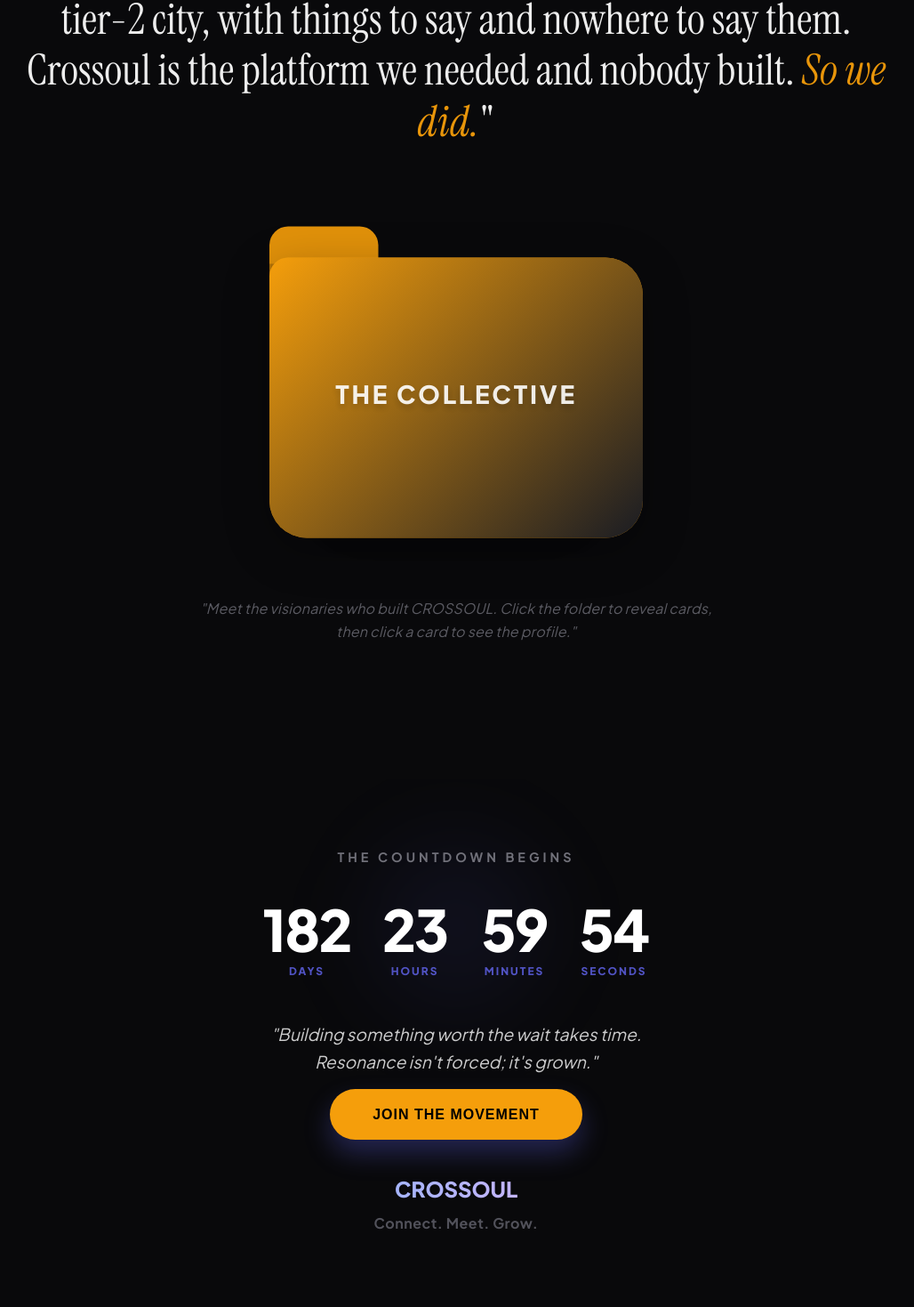
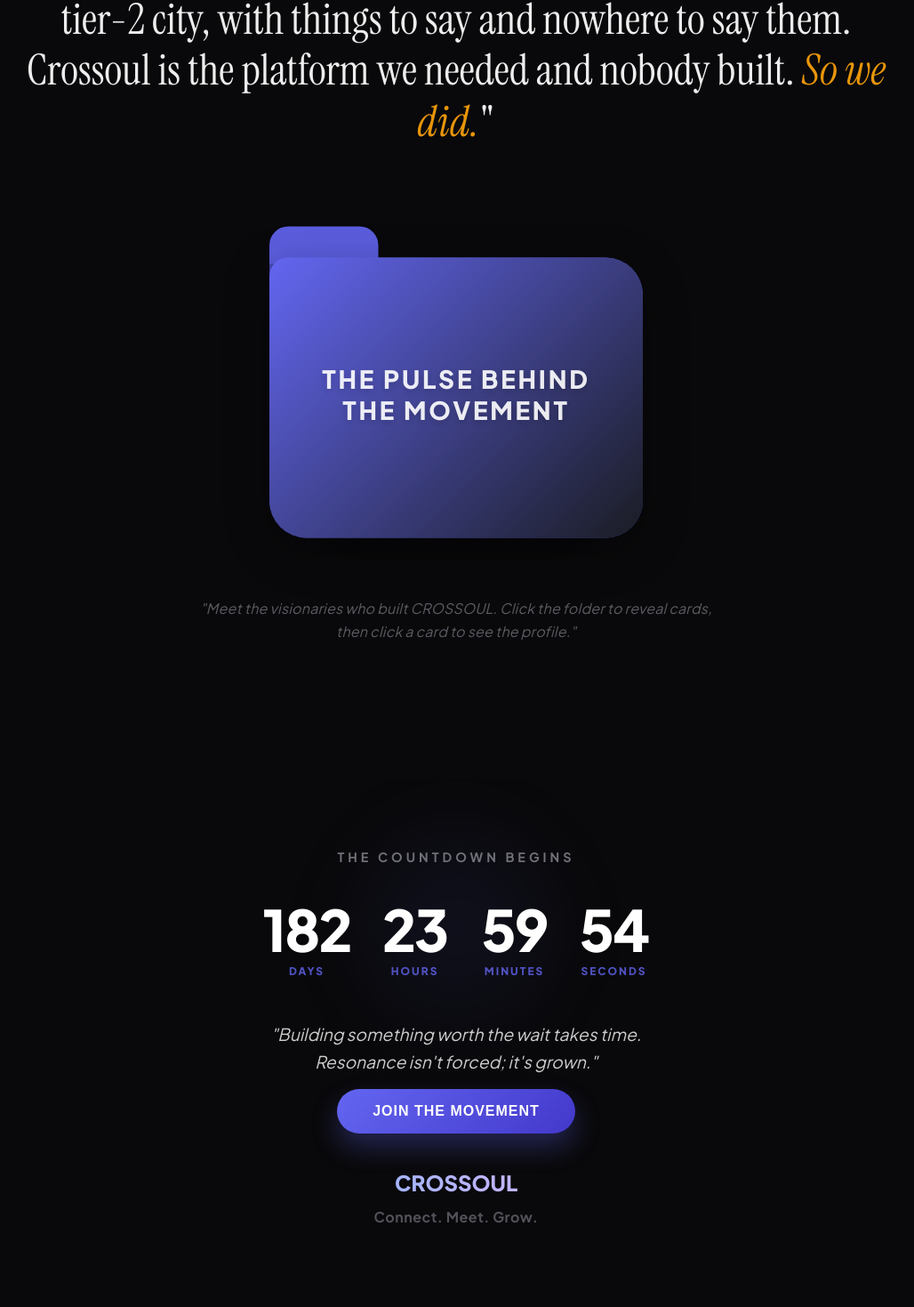
Before and after one commit to adfake203-sys/crossoul, a React (Vite) app: page / in a window 1280 px wide. Shown: the part 2258-3727 px from the top of the page at 89% size, without its empty margins (127-1155 px from the left). Built offline with nearby package versions, Linux system fonts and the light colour scheme; no server answers.

Commit message:
fix: revert folder branding, hide redundant Side B sections, and isolate outcome scroll protection

```diff
--- a/src/components/landing/FoundersSection.tsx
+++ b/src/components/landing/FoundersSection.tsx
@@ -117,9 +117,9 @@
           }}>
             <Folder
               size={isMobile ? 2.2 : 3.5}
-              color="#f59e0b"
+              color="#6366f1"
               items={founderItems}
-              title="THE COLLECTIVE"
+              title="The Pulse Behind the Movement"
               onCardClick={handleCardClick}
               className="founders-folder"
             />
--- a/src/components/landing/ModernFooter.tsx
+++ b/src/components/landing/ModernFooter.tsx
@@ -3,10 +3,11 @@
 import ScrollFloat from '../animations/ScrollFloat';
 import { HapticManager } from '../../lib/HapticManager';
 
-export default function ModernFooter({ onJoin }: { onJoin?: () => void }) {
+export default function ModernFooter({ onJoin, mode }: { onJoin?: () => void, mode?: 'side-a' | 'side-b' }) {
   return (
     <footer className="modern-footer">
       <div style={{ marginBottom: '2.5rem', display: 'flex', flexDirection: 'column', alignItems: 'center', width: '100%' }}>
+        {mode === 'side-a' && (
           <motion.button
             whileHover={{ scale: 1.05 }}
             whileTap={{ scale: 0.95 }}
@@ -15,10 +16,10 @@
               if (onJoin) onJoin();
             }}
             style={{
-            background: 'var(--accent-side-b)',
-            color: '#000',
+              background: 'linear-gradient(135deg, #6366f1 0%, #4338ca 100%)',
+              color: '#fff',
               border: 'none',
-            padding: '1.2rem 3rem',
+              padding: '1rem 2.5rem',
               borderRadius: '100px',
               fontSize: '1rem',
               fontWeight: 900,
@@ -30,6 +31,7 @@
           >
             JOIN THE MOVEMENT
           </motion.button>
+        )}
         <ScrollFloat className="footer-brand" text="CROSSOUL" />
         <p style={{ color: '#52525b', fontSize: '1rem', fontWeight: 600, marginTop: '0.8rem', letterSpacing: '0.5px' }}>Connect. Meet. Grow.</p>
       </div>
--- a/src/components/landing/OutcomePerspective.tsx
+++ b/src/components/landing/OutcomePerspective.tsx
@@ -103,8 +103,7 @@
         display: 'flex',
         alignItems: 'center',
         justifyContent: 'center',
-        userSelect: 'none',
-        touchAction: 'none'
+        userSelect: 'none'
       }}
     >
       {/* Cinematic Blur Backdrop */}
@@ -144,7 +143,8 @@
           cursor: 'pointer',
           zIndex: 1010, // Higher than cards
           boxShadow: isHolding ? '0 0 50px rgba(245, 158, 11, 0.4)' : 'none',
-          transition: 'background 0.3s ease, box-shadow 0.3s ease'
+          transition: 'background 0.3s ease, box-shadow 0.3s ease',
+          touchAction: 'none'
         }}
       >
         <span style={{
--- a/src/pages/LandingPage.tsx
+++ b/src/pages/LandingPage.tsx
@@ -108,13 +108,12 @@
               <CirclePhilosophy />
               <CircleGallery />
               <CircleOutcome />
-              <FoundersSection />
             </motion.div>
           )}
         </AnimatePresence>
       </main>
 
-      <ModernFooter onJoin={onShowAuth} />
+      <ModernFooter onJoin={onShowAuth} mode={viewMode} />
     </div>
   )
 }
```
Lines whose indentation alone changed are shown as unchanged.
